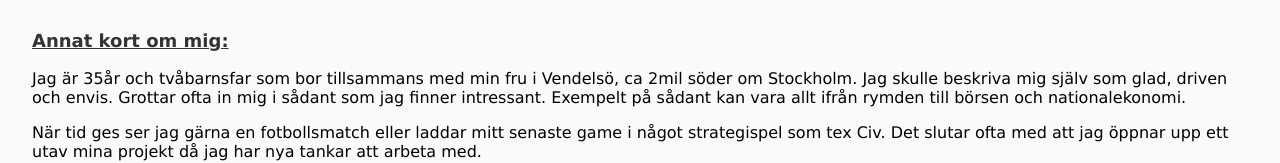
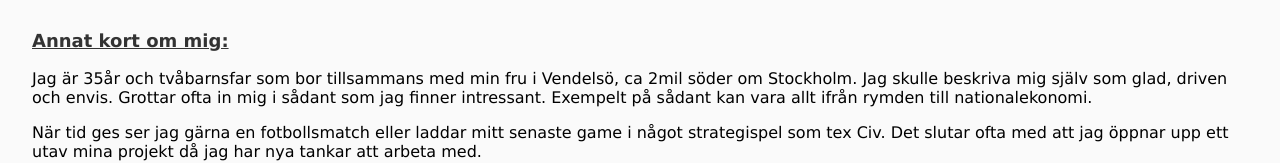
Before and after one commit to Ludde86/my-portfolio-site, a React (Create React App) app: page / in a window 1280 px wide. Shown: the part 460-623 px from the top of the page. Built offline with nearby package versions, Linux system fonts and the light colour scheme.

Commit message:
fix aboutme

```diff
--- a/src/components/aboutme.js
+++ b/src/components/aboutme.js
@@ -29,7 +29,7 @@ const About = () => {
 				<p className="about-text">
 					Jag är 35år och tvåbarnsfar som bor tillsammans med min fru i Vendelsö, ca 2mil söder om Stockholm.
 					Jag skulle beskriva mig själv som glad, driven och envis. Grottar ofta in mig i sådant som jag
-					finner intressant. Exempelt på sådant kan vara allt ifrån rymden till börsen och nationalekonomi.
+					finner intressant. Exempelt på sådant kan vara allt ifrån rymden till nationalekonomi.
 				</p>
 
 				<p className="about-text">
```
